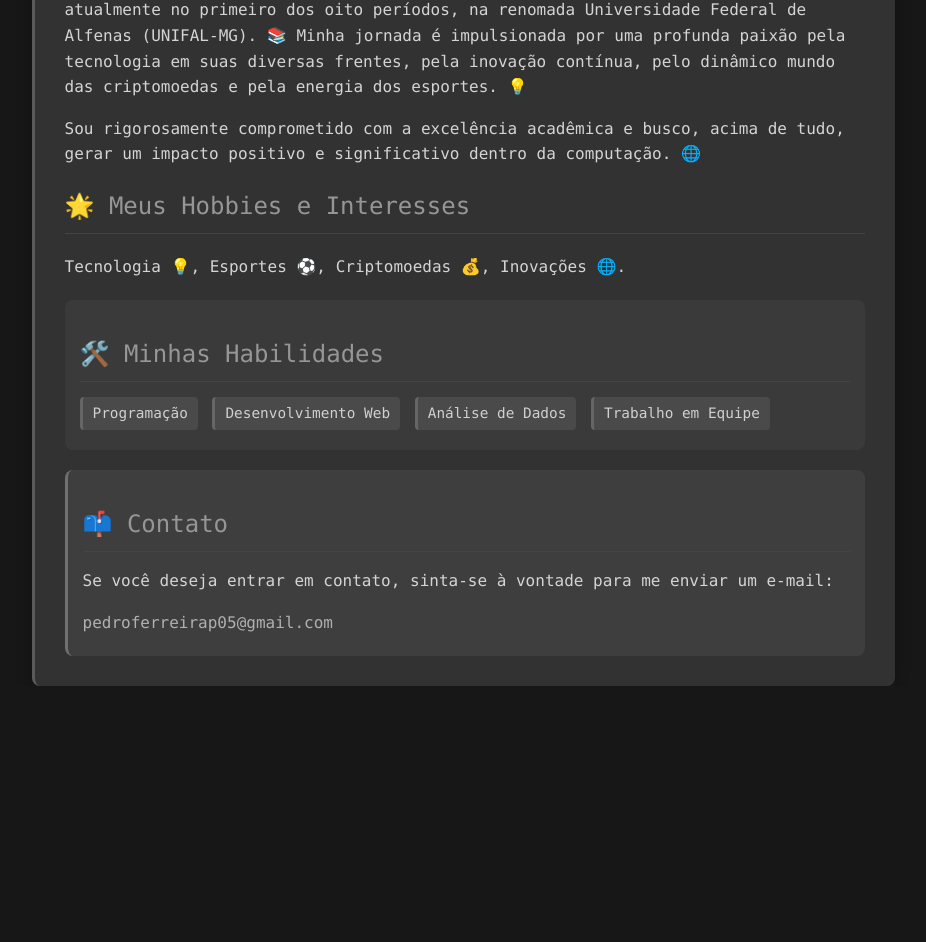
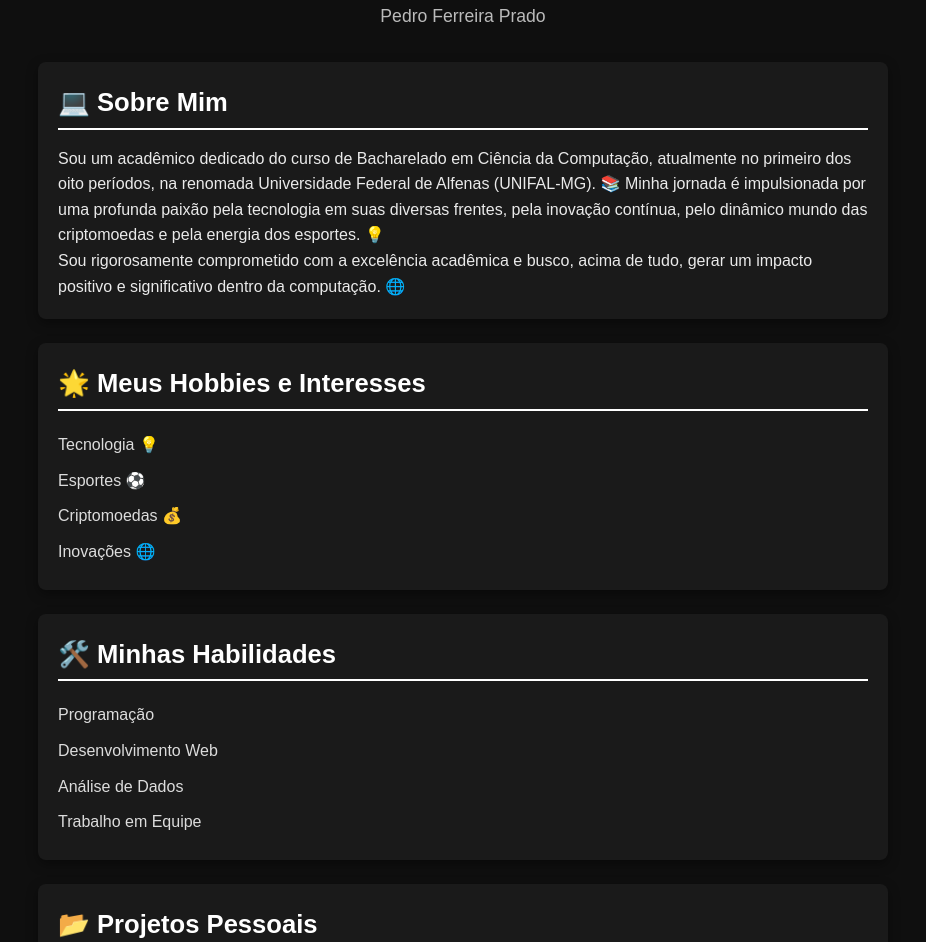
Before and after one commit to PedroFerreira5/pedroferreira5.github.io, a plain HTML site: page index.html in a window 1280 px wide. Shown: the part 274-1216 px from the top of the page, without its empty margins (177-1103 px from the left). Before the commit the page ends 960 px from the top, so only its background shows below. Drawn offline with Linux system fonts and the light colour scheme.

Commit message:
Update index.html
Novo Portfólio

```diff
--- a/index.html
+++ b/index.html
@@ -1,144 +1,176 @@
 <!DOCTYPE html>
-<html lang="pt-br">
+<html lang="pt-BR">
 <head>
 <meta charset="UTF-8">
 <meta name="viewport" content="width=device-width, initial-scale=1.0">
-    <title>Meu Perfil - Pedro Ferreira Prado</title>
+<title>Portfólio - Pedro Ferreira Prado</title>
 <style>
-        body {
-            font-family: 'Consolas', 'Courier New', monospace;
-            line-height: 1.6;
+  * {
     margin: 0;
     padding: 0;
-            background-color: #171717; /* Darker gray */
-            color: #d4d4d4; /* VS Code text color */
+    box-sizing: border-box;
   }
-
-        .container {
-            max-width: 800px;
-            margin: auto;
-            background: #323233; /* Slightly lighter gray */
-            padding: 30px;
+  body {
+    font-family: Arial, sans-serif;
+    background: #0f0f0f;
+    color: #eaeaea;
+    line-height: 1.6;
+    display: flex;
+    flex-direction: column;
+    align-items: center;
+    padding: 20px;
+  }
+  header {
+    text-align: center;
+    margin-bottom: 2rem;
+  }
+  header h1 {
+    font-size: 2.5rem;
+    color: #ffffff;
+    margin-bottom: 0.5rem;
+  }
+  header p {
+    color: #bbbbbb;
+    font-size: 1.1rem;
+  }
+  .profile-photo {
+    width: 160px;
+    height: 160px;
+    border-radius: 50%;
+    object-fit: cover;
+    border: 3px solid #ffffff;
+    box-shadow: 0 0 20px rgba(255,255,255,0.1);
+    margin-bottom: 1rem;
+    transition: transform 0.3s ease;
+  }
+  .profile-photo:hover {
+    transform: scale(1.05);
+  }
+  section {
+    background: #1a1a1a;
+    width: 100%;
+    max-width: 850px;
     border-radius: 8px;
-            box-shadow: 0 0 15px rgba(0, 0, 0, 0.3);
-            border-left: 3px solid #5a5a5a; /* Gray border */
+    padding: 20px;
+    margin-bottom: 1.5rem;
+    box-shadow: 0 4px 12px rgba(0,0,0,0.4);
+    transition: transform 0.3s ease;
   }
-
-        h1, h2 {
-            color: #969696; /* Light gray for headings */
-            display: flex;
-            align-items: center;
-            gap: 10px;
-            border-bottom: 1px solid #444444;
-            padding-bottom: 8px;
-            font-weight: normal;
+  section:hover {
+    transform: translateY(-3px);
   }
-
+  section h2 {
+    font-size: 1.6rem;
+    border-bottom: 2px solid #ffffff;
+    padding-bottom: 5px;
+    margin-bottom: 1rem;
+    color: #ffffff;
+  }
   ul {
-            list-style-type: none;
-            padding: 0;
+    list-style: none;
+    padding-left: 0;
   }
-
   ul li {
-            margin-bottom: 10px;
+    padding: 5px 0;
+    color: #dcdcdc;
   }
-
-        a {
-            color: #b0b0b0; /* Light gray for links */
+  .projects {
+    display: grid;
+    grid-template-columns: repeat(auto-fit, minmax(260px, 1fr));
+    gap: 1rem;
+  }
+  .project-card {
+    background: #242424;
+    border-radius: 8px;
+    padding: 15px;
+    border: 1px solid #333;
+    transition: transform 0.3s ease, box-shadow 0.3s ease;
+  }
+  .project-card:hover {
+    transform: translateY(-5px);
+    box-shadow: 0 6px 16px rgba(0,0,0,0.6);
+  }
+  .project-card h3 {
+    color: #ffffff;
+    margin-bottom: 0.5rem;
+  }
+  .project-card p {
+    color: #bbbbbb;
+  }
+  .contact {
+    text-align: center;
+  }
+  .contact a {
+    display: inline-block;
+    background: #ffffff;
+    color: #000000;
+    padding: 12px 24px;
+    border-radius: 25px;
     text-decoration: none;
+    font-weight: bold;
+    transition: all 0.3s ease;
   }
-
-        a:hover {
-            text-decoration: underline;
-        }
-
-        .emoji {
-            font-size: 1.2em;
-        }
-
-        /* Estilos para a seção de habilidades */
-        .skills {
-            background: #3a3a3a;
-            padding: 15px;
-            border-radius: 8px;
-            margin-top: 20px;
-        }
-
-        .skills h2 {
-            margin-bottom: 10px;
-        }
-
-        .skill {
-            background: #4a4a4a;
-            color: #d0d0d0; /* Light gray text */
-            padding: 5px 10px;
-            border-radius: 4px;
-            display: inline-block;
-            margin: 5px 5px 5px 0;
-            font-family: 'Consolas', monospace;
-            font-size: 0.9em;
-            border-left: 3px solid #666666;
-        }
-
-        /* Estilos para a seção de contato */
-        .contact {
-            margin-top: 20px;
-            padding: 15px;
-            background: #3e3e3e;
-            border-radius: 8px;
-            border-left: 3px solid #707070; /* Mid gray */
-        }
-
-        .contact h2 {
-            margin-bottom: 10px;
-        }
-
-        .contact p {
-            margin-bottom: 5px;
-        }
-    /* VS Code-like code blocks */
-        code {
-            font-family: 'Consolas', monospace;
-            background: #2d2d2d;
-            padding: 2px 5px;
-            border-radius: 3px;
-            color: #ce9178; /* VS Code string/peach */
-            font-size: 0.9em;
+  .contact a:hover {
+    background: #bbbbbb;
+    transform: translateY(-2px);
   }
 </style>
 </head>
 <body>
-    <div class="container">
+
+<header>
+  <img src="https://via.placeholder.com/160" alt="Foto de Perfil" class="profile-photo">
   <h1>👋 Bem-vindo à Minha Página Pessoal!</h1>
-        <p>Olá! Eu sou Pedro Ferreira Prado e esta é minha página pessoal no GitHub Pages. ✨</p>
+  <p>Pedro Ferreira Prado</p>
+</header>
 
+<section>
   <h2>💻 Sobre Mim</h2>
-        <p>
-            Sou um acadêmico dedicado do curso de Bacharelado em Ciência da Computação, atualmente no primeiro dos oito períodos, na renomada Universidade Federal de Alfenas (UNIFAL-MG). 📚
-            Minha jornada é impulsionada por uma profunda paixão pela tecnologia em suas diversas frentes, pela inovação contínua, pelo dinâmico mundo das criptomoedas e pela energia dos esportes. 💡
-        </p>
-        <p>
-            Sou rigorosamente comprometido com a excelência acadêmica e busco, acima de tudo, gerar um impacto positivo e significativo dentro da computação. 🌐
-        </p>
+  <p>Sou um acadêmico dedicado do curso de Bacharelado em Ciência da Computação, atualmente no primeiro dos oito períodos, na renomada Universidade Federal de Alfenas (UNIFAL-MG). 📚 Minha jornada é impulsionada por uma profunda paixão pela tecnologia em suas diversas frentes, pela inovação contínua, pelo dinâmico mundo das criptomoedas e pela energia dos esportes. 💡</p>
+  <p>Sou rigorosamente comprometido com a excelência acadêmica e busco, acima de tudo, gerar um impacto positivo e significativo dentro da computação. 🌐</p>
+</section>
 
+<section>
   <h2>🌟 Meus Hobbies e Interesses</h2>
   <ul>
-            <li> Tecnologia 💡, Esportes ⚽, Criptomoedas 💰, Inovações 🌐.</li>
+    <li>Tecnologia 💡</li>
+    <li>Esportes ⚽</li>
+    <li>Criptomoedas 💰</li>
+    <li>Inovações 🌐</li>
   </ul>
+</section>
 
-        <div class="skills">
+<section>
   <h2>🛠️ Minhas Habilidades</h2>
-            <span class="skill">Programação</span>
-            <span class="skill">Desenvolvimento Web</span>
-            <span class="skill">Análise de Dados</span>
-            <span class="skill">Trabalho em Equipe</span>
+  <ul>
+    <li>Programação</li>
+    <li>Desenvolvimento Web</li>
+    <li>Análise de Dados</li>
+    <li>Trabalho em Equipe</li>
+  </ul>
+</section>
+
+<section>
+  <h2>📂 Projetos Pessoais</h2>
+  <div class="projects">
+    <div class="project-card">
+      <h3>Projeto 1</h3>
+      <p>Projeto em C++ para gerenciamento de imóveis, manipulando registros em vetores e structs.
+         Objetiva implementar operações de cadastro, busca, exclusão e geração de estatísticas a partir de dados lidos de arquivo texto.
+         Utiliza estruturas de controle e manipulação de arquivos para praticar conceitos de AEDs I.</p>
     </div>
-
-        <div class="contact">
-            <h2>📫 Contato</h2>
-            <p>Se você deseja entrar em contato, sinta-se à vontade para me enviar um e-mail:</p>
-            <p><a href="mailto:pedroferreirap05@gmail.com">pedroferreirap05@gmail.com</a></p>
+    <div class="project-card">
+      <h3>Projeto 2</h3>
+      <p>Projeto em C++ para manipulação de imagens PGM utilizando ponteiros.
+      Objetiva aplicar operações como ajuste de brilho, rotação, espelhamento, negativa, binarização e redução para 64x64 pixels, gerando novos arquivos de saída e reforçando conceitos de alocação dinâmica e processamento de matrizes.</p>
     </div>
   </div>
+</section>
+
+<section class="contact">
+  <h2>📫 Contato</h2>
+  <a href="mailto:pedroferreirap05@gmail.com">Enviar E-mail</a>
+</section>
+
 </body>
 </html>
```
Lines whose indentation alone changed are shown as unchanged.
